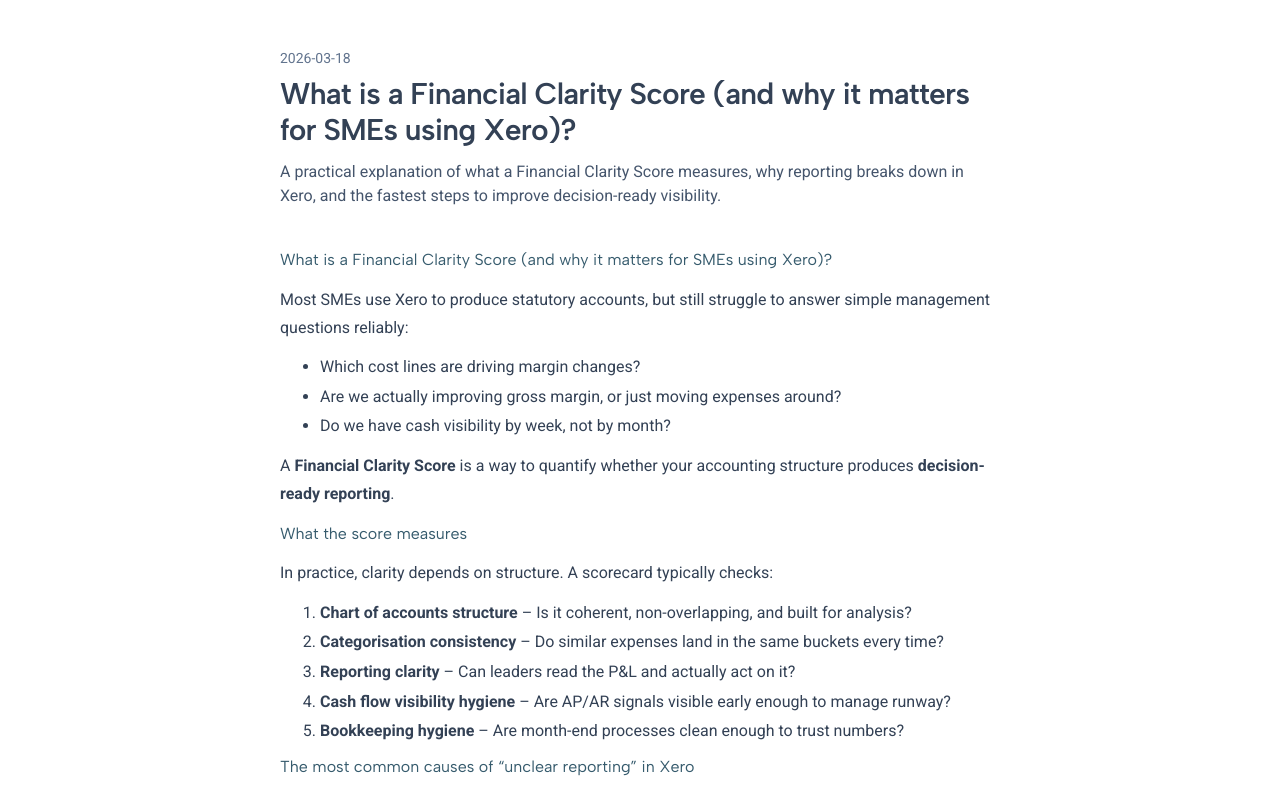
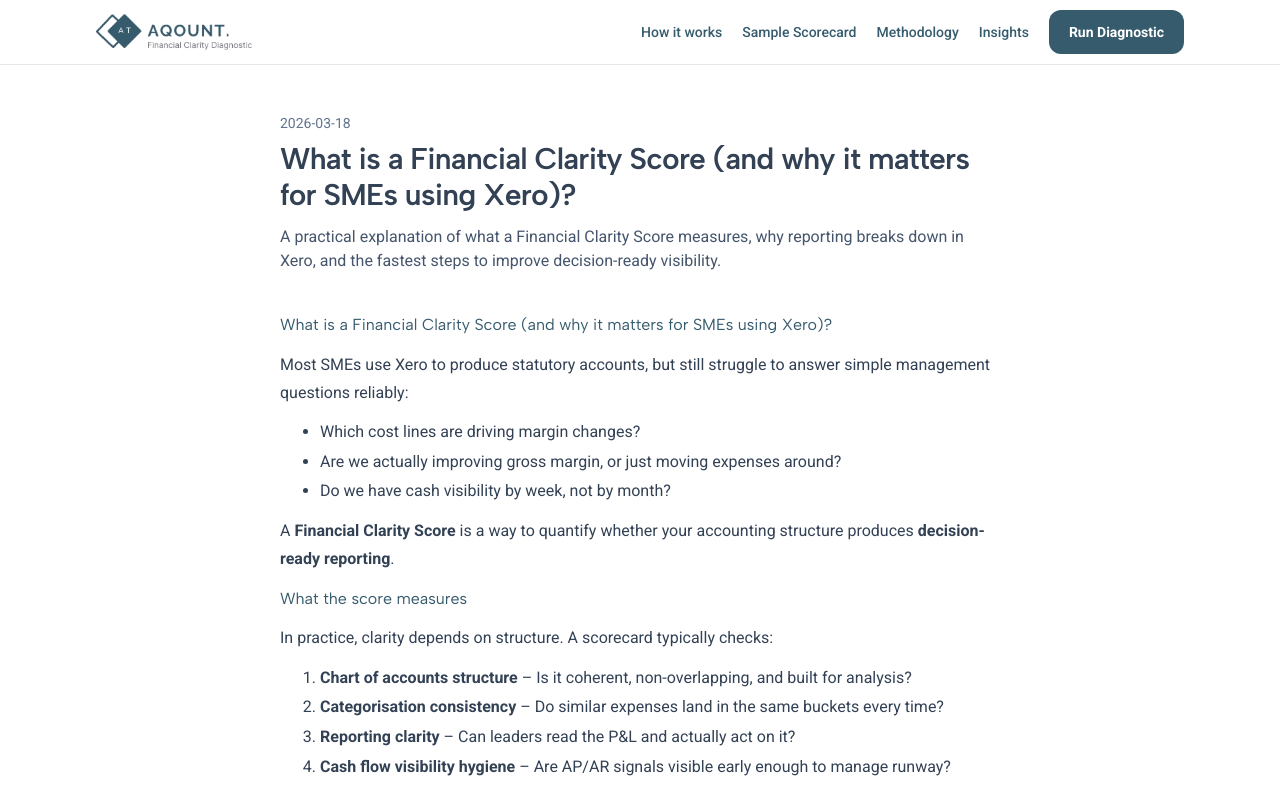
Before and after one commit to noemisasum/xero-financial-clarity, a Next.js app: page /insights/financial-clarity-scorecard in a window 1280 px wide. Shown: the top 787 px of the page. Built offline with nearby package versions, Linux system fonts and the light colour scheme.

Commit message:
Update header nav (Option B): add Insights, move FAQ to footer

```diff
--- a/src/app/insights/[slug]/page.tsx
+++ b/src/app/insights/[slug]/page.tsx
@@ -1,6 +1,7 @@
 import { notFound } from "next/navigation";
 import { compileMDX } from "next-mdx-remote/rsc";
 
+import TopNav from "@/components/TopNav";
 import { getInsightPost, listInsightSlugs } from "@/lib/insights";
 
 type Params = { slug: string };
@@ -56,7 +57,9 @@ export default async function InsightPostPage({
   };
 
   return (
-    <main className="mx-auto max-w-3xl px-6 py-12">
+    <>
+      <TopNav />
+      <main className="mx-auto max-w-3xl px-6 py-12">
       <div className="text-sm text-slate-500">{post.frontmatter.date}</div>
       <h1 className="mt-2 text-3xl font-semibold tracking-tight">
         {post.frontmatter.title}
@@ -69,9 +72,9 @@ export default async function InsightPostPage({
 
       <script
         type="application/ld+json"
-        // eslint-disable-next-line react/no-danger
         dangerouslySetInnerHTML={{ __html: JSON.stringify(jsonLd) }}
       />
     </main>
+    </>
   );
 }
--- a/src/app/insights/page.tsx
+++ b/src/app/insights/page.tsx
@@ -1,4 +1,5 @@
 import Link from "next/link";
+import TopNav from "@/components/TopNav";
 import { listInsightPosts } from "@/lib/insights";
 
 export const metadata = {
@@ -11,8 +12,10 @@ export default function InsightsIndexPage() {
   const posts = listInsightPosts();
 
   return (
-    <main className="mx-auto max-w-3xl px-6 py-12">
-      <h1 className="text-3xl font-semibold tracking-tight">Insights</h1>
+    <>
+      <TopNav />
+      <main className="mx-auto max-w-3xl px-6 py-12">
+        <h1 className="text-3xl font-semibold tracking-tight">Insights</h1>
       <p className="mt-3 text-slate-600">
         Practical notes on financial clarity, reporting structure, and cash visibility
         for SMEs using Xero.
@@ -39,6 +42,7 @@ export default function InsightsIndexPage() {
           </div>
         ) : null}
       </div>
-    </main>
+      </main>
+    </>
   );
 }
--- a/src/components/TopNav.tsx
+++ b/src/components/TopNav.tsx
@@ -44,10 +44,10 @@ export default function TopNav() {
             </Link>
 
             <Link
-              href="#faq"
+              href="/insights"
               className="hidden text-sm font-medium text-[color:var(--link)] hover:opacity-90 sm:inline"
             >
-              FAQ
+              Insights
             </Link>
 
             <div>
```
